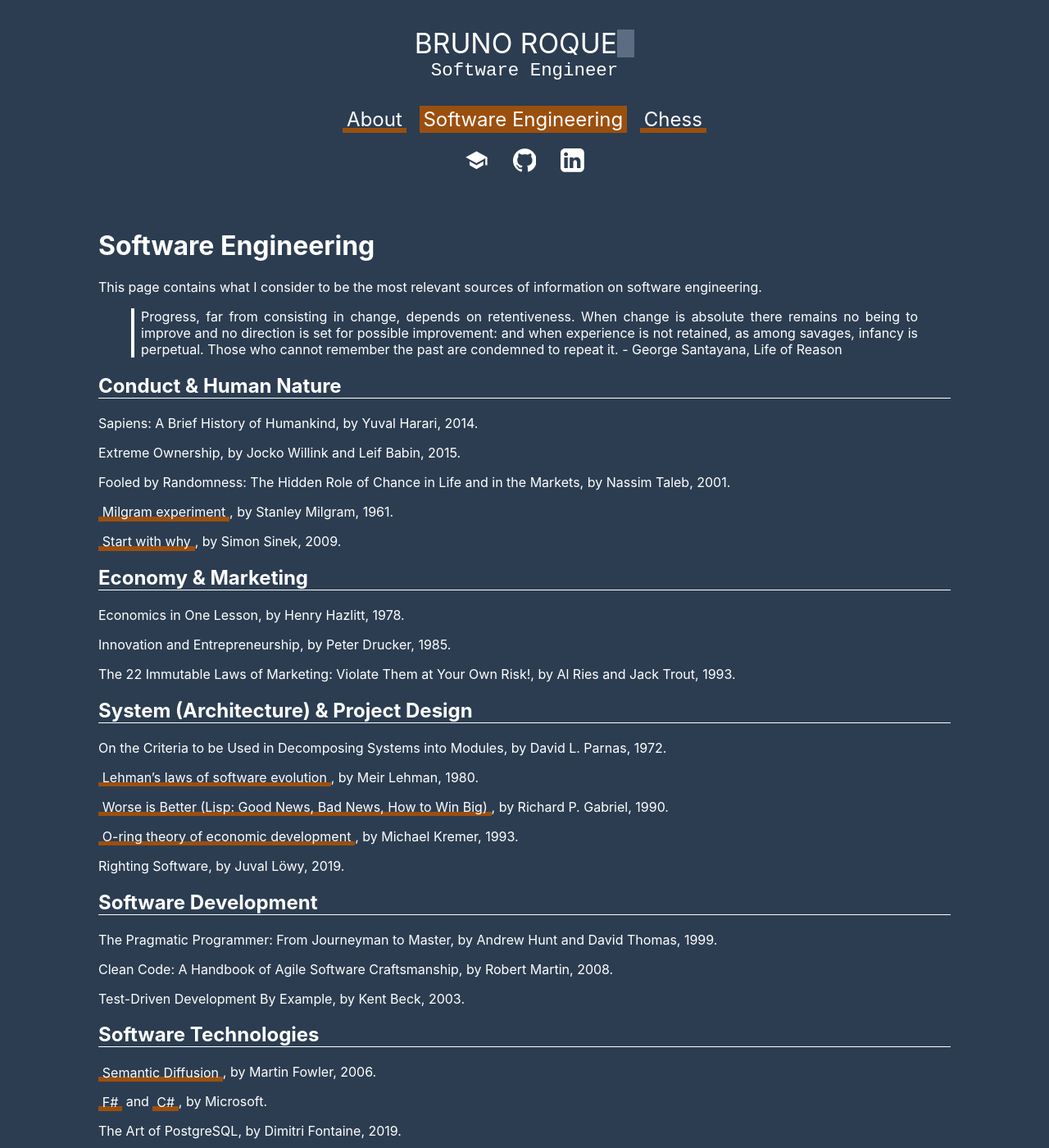
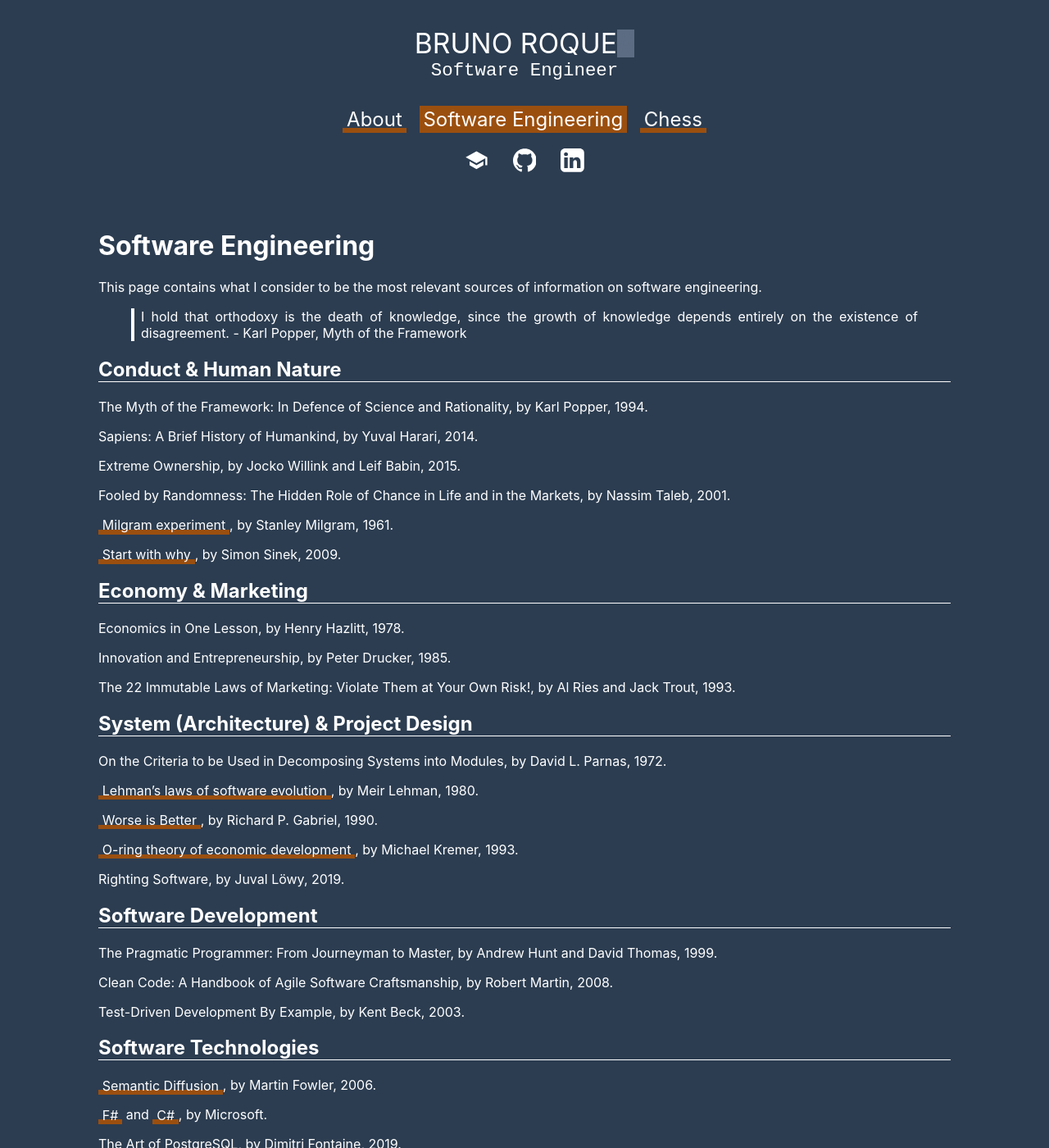
Before and after one commit to brunoroque06/brunoroque06.github.io, a Jekyll site: the page built from _pages/software-engineering.md, in a window 1280 px wide and 1400 px high. Shown: the whole window at 82% size. Built offline with Jekyll 4.4.1, drawn with Linux system fonts in a browser that asks for light colours; our own code applies the rules of GitHub Pages for plain Markdown files.

Commit message:
Add "The Myth of the Framework"

```diff
--- a/_pages/software-engineering.md
+++ b/_pages/software-engineering.md
@@ -7,9 +7,11 @@
 
 This page contains what I consider to be the most relevant sources of information on software engineering.
 
-> Progress, far from consisting in change, depends on retentiveness. When change is absolute there remains no being to improve and no direction is set for possible improvement: and when experience is not retained, as among savages, infancy is perpetual. Those who cannot remember the past are condemned to repeat it. - George Santayana, Life of Reason
+> I hold that orthodoxy is the death of knowledge, since the growth of knowledge depends entirely on the existence of disagreement. - Karl Popper, Myth of the Framework
 
 ## Conduct & Human Nature
+
+The Myth of the Framework: In Defence of Science and Rationality, by Karl Popper, 1994.
 
 Sapiens: A Brief History of Humankind, by Yuval Harari, 2014.
 
@@ -35,7 +37,7 @@
 
 [Lehman's laws of software evolution](https://en.wikipedia.org/wiki/Lehman%27s_laws_of_software_evolution), by Meir Lehman, 1980.
 
-[Worse is Better (Lisp: Good News, Bad News, How to Win Big)](https://en.wikipedia.org/wiki/Worse_is_better), by Richard P. Gabriel, 1990.
+[Worse is Better](https://en.wikipedia.org/wiki/Worse_is_better), by Richard P. Gabriel, 1990.
 
 [O-ring theory of economic development](https://en.wikipedia.org/wiki/O-ring_theory_of_economic_development), by Michael Kremer, 1993.
 
```
Also changed, not shown: _pages/chess.md (+5 -3 lines), Gemfile.lock.
